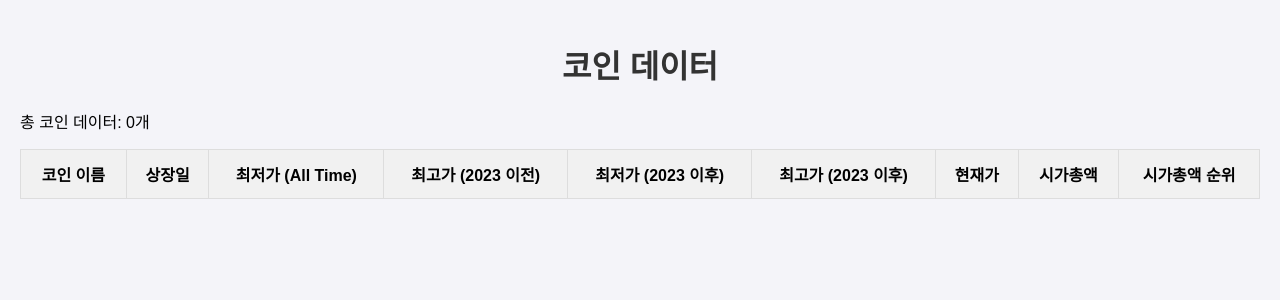
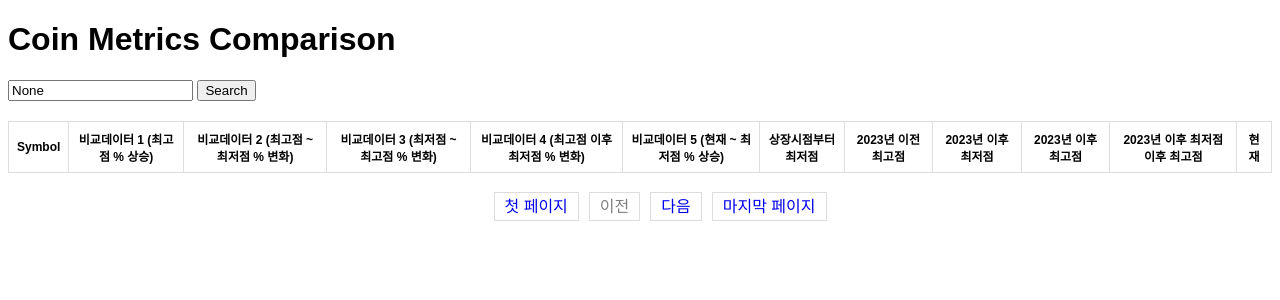
Before and after one commit to nara020/CryptoRateMonitor, a Flask app: page /?page=1 in a window 1280 px wide. Shown: the top 300 px of the page. Run offline with Flask 3, Linux system fonts and the light colour scheme; a database or web service that is not in the repository returns one stand-in record (values such as "Sample title"); data that the repository does not hold is empty.

Commit message:
add calculate_metrics

```diff
--- a/app.py
+++ b/app.py
@@ -1,54 +1,69 @@
 import requests
 from flask import Flask, render_template, request
 import math
+import datetime
 
 app = Flask(__name__)
 
 BASE_URL = "https://api.binance.com/api/v3"
 
+# K 단위로 변환하는 함수
+def format_number(number):
+    if number is None:
+        return None
+    if number >= 1_000_000:
+        return f"{round(number / 1_000_000, 2)}M"
+    elif number >= 1_000:
+        return f"{round(number / 1_000, 2)}k"
+    else:
+        return str(number)
+
 # 모든 심볼 가져오기 (상장 폐지된 코인 제외)
 def get_all_symbols():
-    response = requests.get(f"{BASE_URL}/exchangeInfo")
-    if response.status_code == 200:
+    try:
+        response = requests.get(f"{BASE_URL}/exchangeInfo")
+        response.raise_for_status()  # 상태 코드가 200이 아닌 경우 예외 발생
         return [
             market["symbol"] for market in response.json()["symbols"]
             if market["status"] == "TRADING" and market["symbol"].endswith("USDT")
         ]
-    else:
-        raise Exception("심볼 데이터를 가져오지 못했습니다.")
+    except Exception as e:
+        print(f"Error fetching symbols: {e}")
+        return []
 
 # 캔들 데이터 가져오기
 def fetch_kline_data(symbol, interval="1d", start_time=None, end_time=None):
-    params = {"symbol": symbol, "interval": interval}
-    if start_time:
-        params["startTime"] = int(start_time.timestamp() * 1000)
-    if end_time:
-        params["endTime"] = int(end_time.timestamp() * 1000)
-    response = requests.get(f"{BASE_URL}/klines", params=params)
-    if response.status_code == 200:
+    try:
+        params = {"symbol": symbol, "interval": interval}
+        if start_time:
+            params["startTime"] = int(start_time.timestamp() * 1000)
+        if end_time:
+            params["endTime"] = int(end_time.timestamp() * 1000)
+        response = requests.get(f"{BASE_URL}/klines", params=params)
+        response.raise_for_status()
         return response.json()
-    else:
+    except Exception as e:
+        print(f"Error fetching kline data for {symbol}: {e}")
         return None
 
 # 현재 가격 가져오기
 def fetch_current_price(symbol):
-    response = requests.get(f"{BASE_URL}/ticker/price", params={"symbol": symbol})
-    if response.status_code == 200:
+    try:
+        response = requests.get(f"{BASE_URL}/ticker/price", params={"symbol": symbol})
+        response.raise_for_status()
         return float(response.json()["price"])
-    else:
+    except Exception as e:
+        print(f"Error fetching current price for {symbol}: {e}")
         return None
 
-# 시가총액 가져오기
-def fetch_market_cap(symbol):
-    response = requests.get(f"{BASE_URL}/ticker/24hr", params={"symbol": symbol})
-    if response.status_code == 200:
-        data = response.json()
-        return float(data["marketCap"]) if "marketCap" in data else None
+# 수익률 계산 함수
+def calculate_percentage(numerator, denominator):
+    if numerator is not None and denominator is not None and denominator != 0:
+        return round(((numerator / denominator) - 1) * 100, 2)
     return None
 
-# 데이터 분석
+# 데이터 분석 함수
 def calculate_metrics(symbol):
-    import datetime
     now = datetime.datetime.utcnow()
     start_2023 = datetime.datetime(2023, 1, 1)
 
@@ -60,58 +75,70 @@
     # 상장 일자
     listing_date = datetime.datetime.utcfromtimestamp(all_data[0][0] / 1000)
 
-    # 상장 이후 최저가
+    # A: 상장 시점부터 최저가
     lowest_all_time = min(all_data, key=lambda x: float(x[3]))
-    lowest_price = round(float(lowest_all_time[3]), 2)
+    lowest_price_all_time = round(float(lowest_all_time[3]), 2)
 
-    # 2023년 이전 최고가
+    # B: 2023년 1월 1일 이전 최고가
     pre_2023_data = fetch_kline_data(symbol, end_time=start_2023)
     highest_price_pre_2023 = None
     if pre_2023_data:
         highest_pre_2023 = max(pre_2023_data, key=lambda x: float(x[2]))
         highest_price_pre_2023 = round(float(highest_pre_2023[2]), 2)
 
-    # 2023년 이후 최저가
+    # C: 2023년 1월 1일 이후 최저가
     post_2023_data = fetch_kline_data(symbol, start_time=start_2023)
     lowest_price_post_2023 = None
-    highest_price_post_2023 = None
     if post_2023_data:
-        lowest_price_post_2023 = min(post_2023_data, key=lambda x: float(x[3]))
-        highest_price_post_2023 = max(post_2023_data, key=lambda x: float(x[2]))
-        lowest_price_post_2023 = round(float(lowest_price_post_2023[3]), 2)
-        highest_price_post_2023 = round(float(highest_price_post_2023[2]), 2)
+        lowest_post_2023 = min(post_2023_data, key=lambda x: float(x[3]))
+        lowest_price_post_2023 = round(float(lowest_post_2023[3]), 2)
 
-    # 현재 가격
+    # D: C 날짜 이후 최고가
+    highest_price_post_C = None
+    if lowest_post_2023:
+        c_date = datetime.datetime.utcfromtimestamp(lowest_post_2023[0] / 1000)  # C 날짜
+        post_C_data = fetch_kline_data(symbol, start_time=c_date)
+        if post_C_data:
+            highest_post_C = max(post_C_data, key=lambda x: float(x[2]))
+            highest_price_post_C = round(float(highest_post_C[2]), 2)
+
+    # E: D 날짜 이후 최저가
+    lowest_price_post_D = None
+    if highest_post_C:
+        d_date = datetime.datetime.utcfromtimestamp(highest_post_C[0] / 1000)  # D 날짜
+        post_D_data = fetch_kline_data(symbol, start_time=d_date)
+        if post_D_data:
+            lowest_post_D = min(post_D_data, key=lambda x: float(x[3]))
+            lowest_price_post_D = round(float(lowest_post_D[3]), 2)
+
+    # F: 현재 가격
     current_price = fetch_current_price(symbol)
     if current_price is not None:
         current_price = round(current_price, 2)
 
-    # 수익률 계산
-    def calculate_percentage(numerator, denominator):
-        if numerator is not None and denominator is not None and denominator != 0:
-            return round(((numerator / denominator) - 1) * 100, 2)
-        return None
-
     metrics = {
         "symbol": symbol,
         "listing_date": listing_date.strftime("%Y-%m-%d"),
-        "lowest_price_all_time": lowest_price,
-        "highest_price_pre_2023": highest_price_pre_2023,
-        "lowest_price_post_2023": lowest_price_post_2023,
-        "highest_price_post_2023": highest_price_post_2023,
-        "current_price": current_price,
-        "percentage_increase_pre_2023": calculate_percentage(highest_price_pre_2023, lowest_price) if highest_price_pre_2023 else None,
+        "lowest_price_all_time": format_number(lowest_price_all_time),
+        "highest_price_pre_2023": format_number(highest_price_pre_2023),
+        "lowest_price_post_2023": format_number(lowest_price_post_2023),
+        "highest_price_post_2023": format_number(highest_price_post_C),
+        "lowest_price_post_2023_after_D": format_number(lowest_price_post_D),
+        "current_price": format_number(current_price),
+        "percentage_increase_pre_2023": calculate_percentage(highest_price_pre_2023, lowest_price_all_time) if highest_price_pre_2023 else None,
         "percentage_decrease_post_2023": calculate_percentage(lowest_price_post_2023, highest_price_pre_2023) if lowest_price_post_2023 else None,
-        "percentage_increase_post_2023": calculate_percentage(highest_price_post_2023, lowest_price_post_2023) if highest_price_post_2023 else None,
-        "percentage_increase_current": calculate_percentage(current_price, lowest_price_post_2023) if current_price and lowest_price_post_2023 else None,
-        "market_cap": fetch_market_cap(symbol)  # 시가총액 추가
+        "percentage_increase_post_2023": calculate_percentage(highest_price_post_C, lowest_price_post_2023) if highest_price_post_C else None,
+        "percentage_decrease_post_2024": calculate_percentage(lowest_price_post_D, highest_price_post_C) if lowest_price_post_D else None,
+        "percentage_increase_current": calculate_percentage(current_price, lowest_price_post_D) if current_price and lowest_price_post_D else None,
     }
+    print(f"{symbol}: {metrics}")
+    return metrics
 
-    # None 값이 있을 경우 해당 데이터를 제외
-    if any(value is None for value in metrics.values()):
-        return None
+# 예시 호출 (이 부분은 사용자가 추가할 수 있습니다)
+symbol = "BTCUSDT"
+metrics = calculate_metrics(symbol)
 
-    return metrics
+
 
 @app.route("/", methods=["GET"])
 def home():
@@ -127,7 +154,7 @@
         if search_symbol:
             symbols = [s for s in symbols if search_symbol.upper() in s]
 
-        # 50개씩 나누어 처리
+        # 30개씩 나누어 처리
         start_index = (page - 1) * items_per_page
         end_index = start_index + items_per_page
 
@@ -135,9 +162,6 @@
             metrics = calculate_metrics(symbol)
             if metrics:
                 all_metrics.append(metrics)
-
-        # 시가총액 순으로 정렬
-        all_metrics = sorted(all_metrics, key=lambda x: x.get("market_cap", 0), reverse=True)
 
         # 총 페이지 수 계산
         total_pages = math.ceil(len(symbols) / items_per_page)
--- a/templates/home.html
+++ b/templates/home.html
@@ -1,96 +1,106 @@
 <!DOCTYPE html>
-<html lang="ko">
+<html lang="en">
 <head>
     <meta charset="UTF-8">
     <meta name="viewport" content="width=device-width, initial-scale=1.0">
-    <title>코인 데이터</title>
+    <title>Coin Metrics</title>
     <style>
         body {
             font-family: Arial, sans-serif;
-            margin: 0;
-            padding: 20px;
-            background-color: #f4f4f9;
+        }
+        .table-container {
+            max-width: 100%;
+            overflow-x: auto;
+            margin-bottom: 20px;
         }
         table {
             width: 100%;
             border-collapse: collapse;
+            font-size: 12px;
+        }
+        th, td {
+            padding: 8px;
+            border: 1px solid #ddd;
+            text-align: center;
+        }
+        .search-box {
             margin-bottom: 20px;
-            background-color: #ffffff;
         }
-        table, th, td {
+        .pagination ul {
+            list-style: none;
+            display: flex;
+            justify-content: center;
+        }
+        .pagination li {
+            margin: 0 5px;
+        }
+        .pagination li a {
+            text-decoration: none;
+            padding: 5px 10px;
             border: 1px solid #ddd;
         }
-        th, td {
-            padding: 12px;
-            text-align: center;
-        }
-        th {
-            background-color: #f1f1f1;
-        }
-        h1 {
-            text-align: center;
-            color: #333;
-        }
-        .pagination {
-            display: flex;
-            justify-content: center;
-            margin-top: 20px;
-        }
-        .pagination a {
-            padding: 8px 16px;
-            margin: 0 4px;
-            background-color: #007bff;
-            color: white;
-            text-decoration: none;
-            border-radius: 5px;
-        }
-        .pagination a:hover {
-            background-color: #0056b3;
+        .pagination li a.disabled {
+            color: gray;
+            cursor: not-allowed;
         }
     </style>
 </head>
 <body>
-    <h1>코인 데이터</h1>
+    <h1>Coin Metrics Comparison</h1>
 
-    <p>총 코인 데이터: {{ total_symbols }}개</p>
+    <div class="search-box">
+        <form method="get" action="/">
+            <input type="text" name="symbol" placeholder="Search for Symbol" value="{{ request.args.get('symbol') }}">
+            <button type="submit">Search</button>
+        </form>
+    </div>
 
+    <div class="table-container">
         <table>
             <thead>
                 <tr>
-            <th>코인 이름</th>
-            <th>상장일</th>
-            <th>최저가 (All Time)</th>
-            <th>최고가 (2023 이전)</th>
-            <th>최저가 (2023 이후)</th>
-            <th>최고가 (2023 이후)</th>
-            <th>현재가</th>
-            <th>시가총액</th>
-            <th>시가총액 순위</th>
+                    <th>Symbol</th>
+                    <th>비교데이터 1 (최고점 % 상승)</th>
+                    <th>비교데이터 2 (최고점 ~ 최저점 % 변화)</th>
+                    <th>비교데이터 3 (최저점 ~ 최고점 % 변화)</th>
+                    <th>비교데이터 4 (최고점 이후 최저점 % 변화)</th>
+                    <th>비교데이터 5 (현재 ~ 최저점 % 상승)</th>
+                    <th>상장시점부터 최저점</th>
+                    <th>2023년 이전 최고점</th>
+                    <th>2023년 이후 최저점</th>
+                    <th>2023년 이후 최고점</th>
+                    <th>2023년 이후 최저점 이후 최고점</th>
+                    <th>현재</th>
                 </tr>
             </thead>
             <tbody>
-          {% for coin in data %}
+                {% for row in data %}
                     <tr>
-            <td>{{ coin.symbol }}</td>
-            <td>{{ coin.listing_date }}</td>
-            <td>{{ coin.lowest_price_all_time }}</td>
-            <td>{{ coin.highest_price_pre_2023 }}</td>
-            <td>{{ coin.lowest_price_post_2023 }}</td>
-            <td>{{ coin.highest_price_post_2023 }}</td>
-            <td>{{ coin.current_price }}</td>
-            <td>{{ coin.market_cap }}</td>
-            <td>{{ loop.index }}</td>  <!-- 시가총액 순위 -->
+                        <td>{{ row.symbol }}</td>
+                        <td>{{ row.percentage_increase_pre_2023 if row.percentage_increase_pre_2023 is not none else 'N/A' }}%</td>
+                        <td>{{ row.percentage_decrease_post_2023 if row.percentage_decrease_post_2023 is not none else 'N/A' }}%</td>
+                        <td>{{ row.percentage_increase_post_2023 if row.percentage_increase_post_2023 is not none else 'N/A' }}%</td>
+                        <td>{{ row.percentage_decrease_post_2024 if row.percentage_decrease_post_2024 is not none else 'N/A' }}%</td>
+                        <td>{{ row.percentage_increase_current if row.percentage_increase_current is not none else 'N/A' }}%</td>
+                        <td>{{ row.lowest_price_all_time if row.lowest_price_all_time is not none else 'N/A' }}</td>
+                        <td>{{ row.highest_price_pre_2023 if row.highest_price_pre_2023 is not none else 'N/A' }}</td>
+                        <td>{{ row.lowest_price_post_2023 if row.lowest_price_post_2023 is not none else 'N/A' }}</td>
+                        <td>{{ row.highest_price_post_2023 if row.highest_price_post_2023 is not none else 'N/A' }}</td>
+                        <td>{{ row.lowest_price_post_2023_after_D if row.lowest_price_post_2023_after_D is not none else 'N/A' }}</td>
+                        <td>{{ row.current_price if row.current_price is not none else 'N/A' }}</td>
                     </tr>
                 {% endfor %}
             </tbody>
         </table>
-
+    </div>
 
     <div class="pagination">
-        {% for page_num in range(1, total_pages + 1) %}
-            <a href="?page={{ page_num }}&sort_by={{ sort_by }}">{{ page_num }}</a>
-        {% endfor %}
+        <ul>
+            <li><a href="?page=1">첫 페이지</a></li>
+            <li><a href="?page={{ current_page - 1 }}" {% if current_page == 1 %} class="disabled" {% endif %}>이전</a></li>
+            <li><a href="?page={{ current_page + 1 }}" {% if current_page == total_pages %} class="disabled" {% endif %}>다음</a></li>
+            <li><a href="?page={{ total_pages }}">마지막 페이지</a></li>
+        </ul>
     </div>
-
 </body>
 </html>
```
Lines whose indentation alone changed are shown as unchanged.
